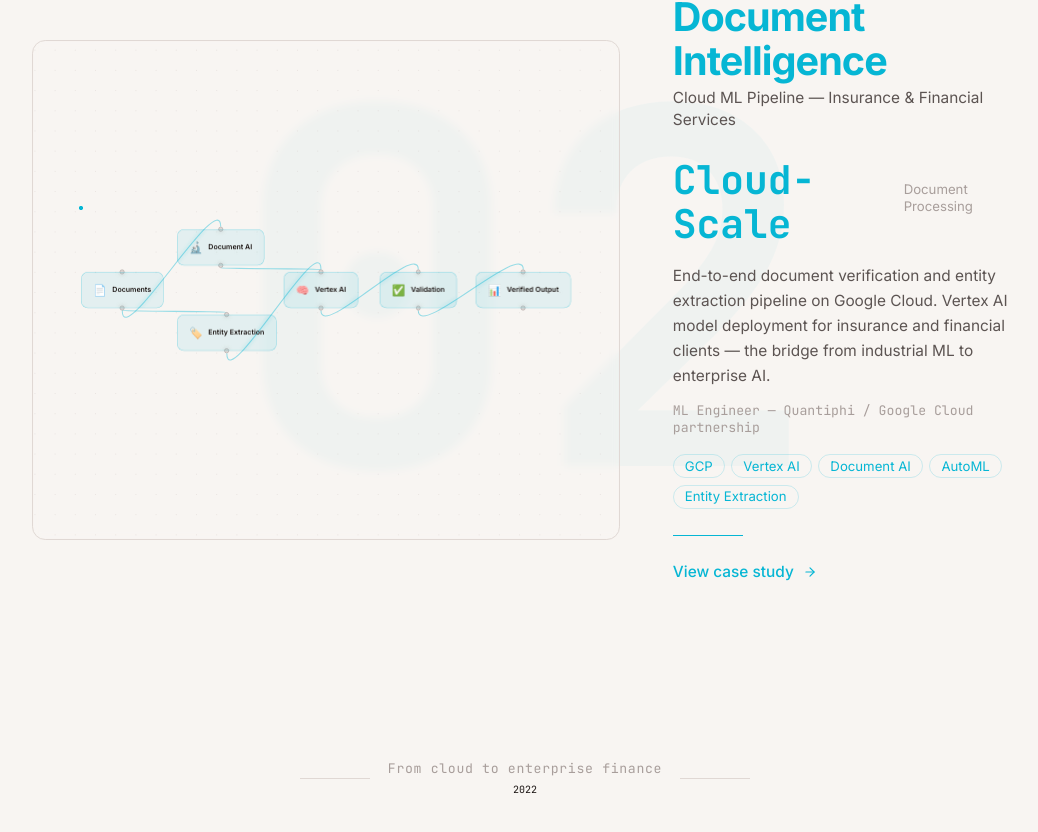
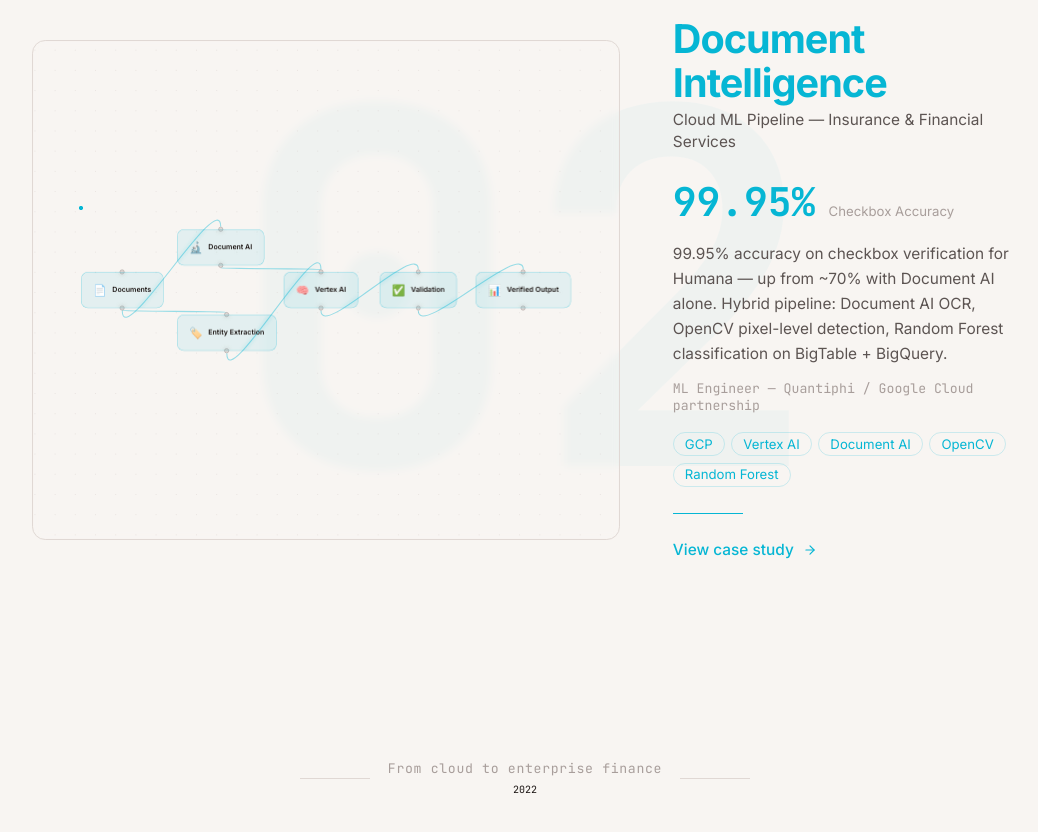
Before and after one commit to rogerthatroach/rogerthatroach.github.io, a Next.js app: page / in a window 1280 px wide. Shown: the part 1888-2720 px from the top of the page, without its empty margins (115-1153 px from the left). Built offline with nearby package versions, Linux system fonts and the light colour scheme.

Commit message:
feat(projects): Tier 4a — DI 99.95% metric + AI/LLM Drafting Platform shipping badge

```diff
--- a/components/projects/CaseStudyLayout.tsx
+++ b/components/projects/CaseStudyLayout.tsx
@@ -166,7 +166,7 @@
               </span>
               {caseStudy.status === 'in-progress' && (
                 <span className="rounded-full border border-amber-500/30 bg-amber-500/10 px-2.5 py-0.5 text-[10px] font-medium text-amber-600 dark:text-amber-400">
-                  In Productionization
+                  {caseStudy.statusLabel ?? 'In Productionization'}
                 </span>
               )}
             </div>
--- a/components/projects/ProjectCard.tsx
+++ b/components/projects/ProjectCard.tsx
@@ -46,7 +46,7 @@
           </span>
           {caseStudy.status === 'in-progress' && (
             <span className="rounded-full border border-amber-500/30 bg-amber-500/10 px-2 py-0.5 text-[10px] font-medium text-amber-600 dark:text-amber-400">
-              In Progress
+              {caseStudy.statusLabel ?? 'In Progress'}
             </span>
           )}
         </div>
--- a/data/projectCaseStudies.ts
+++ b/data/projectCaseStudies.ts
@@ -22,6 +22,7 @@
   timeline: string;
   era: string;
   status?: 'shipped' | 'in-progress';
+  statusLabel?: string;
   leadershipCallout?: string;
   sections: CaseStudySection;
   blogPostSlug?: string;
@@ -240,6 +241,7 @@
     timeline: '2025 – Present',
     era: 'Intelligent Systems',
     status: 'in-progress',
+    statusLabel: 'Shipping April 2026',
     leadershipCallout:
       'An intern in the 2025 Amplify program proposed a tool to help with PAR drafting. Most managers would have said "nice idea" and moved on. I recognized the potential — not just for a tool, but for an enterprise platform. I conceived the product vision, designed the agentic architecture, and am now leading the productionization from intern POC to bank-wide initiative. This is what leadership looks like in AI: recognizing an idea\'s potential, providing the technical vision to scale it, and creating the environment for it to succeed.',
     sections: {
--- a/data/projects.ts
+++ b/data/projects.ts
@@ -46,17 +46,17 @@
     title: 'Document Intelligence',
     subtitle: 'Cloud ML Pipeline — Insurance & Financial Services',
     role: 'ML Engineer — Quantiphi / Google Cloud partnership',
-    stack: ['GCP', 'Vertex AI', 'Document AI', 'AutoML', 'Entity Extraction'],
-    heroMetric: { value: 'Cloud-Scale', label: 'Document Processing' },
+    stack: ['GCP', 'Vertex AI', 'Document AI', 'OpenCV', 'Random Forest'],
+    heroMetric: { value: '99.95%', label: 'Checkbox Accuracy' },
     caption:
-      'End-to-end document verification and entity extraction pipeline on Google Cloud. Vertex AI model deployment for insurance and financial clients — the bridge from industrial ML to enterprise AI.',
+      '99.95% accuracy on checkbox verification for Humana — up from ~70% with Document AI alone. Hybrid pipeline: Document AI OCR, OpenCV pixel-level detection, Random Forest classification on BigTable + BigQuery.',
     description:
-      'Streamlined document verification for insurance and financial clients using Google Cloud end-to-end. Custom and AutoML models via Vertex AI for classification, entity extraction, and validation at scale.',
+      'End-to-end document verification pipeline on Google Cloud. Led the accuracy breakthrough for Humana: layered OpenCV pixel-level checkbox detection and Random Forest classification on top of Document AI OCR to take verification from ~70% to 99.95%.',
     highlights: [
-      'Document AI pipeline: OCR, structural parsing, and entity extraction from insurance and financial documents',
-      'Vertex AI model deployment: custom and AutoML models for document classification and validation',
-      'Multi-million-row inventory analytics with SQL and Tableau for enterprise clients',
-      'Google Cloud partner ecosystem — production ML on GCP from ingestion to inference',
+      'Hybrid accuracy pipeline: Document AI OCR → OpenCV pixel-level checkbox detection → Random Forest classification — 99.95% on Humana checkbox verification (up from ~70% with Document AI alone)',
+      'Vertex AI deployment: custom and AutoML models for document classification and entity extraction',
+      'BigTable + BigQuery backbone for ingestion and analytics at scale',
+      'Parallel workstream: multi-million-row inventory analytics with SQL and Tableau for enterprise retail clients',
     ],
     palette: { primary: '#06b6d4', glow: 'shadow-cyan-500/20', bg: 'from-cyan-500/5' },
     deepDivePath: '/projects/document-intelligence',
```
